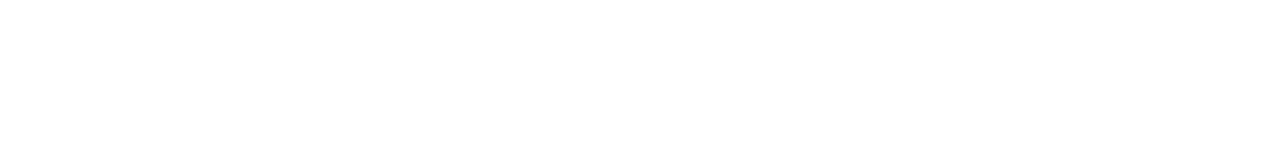
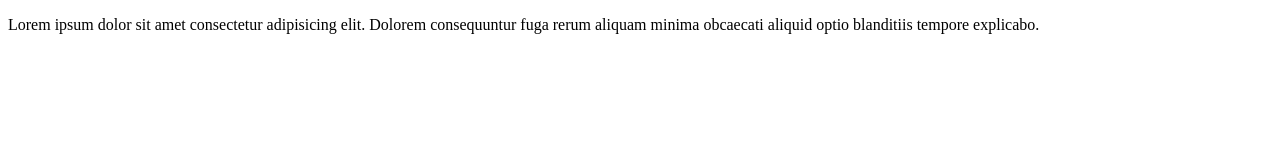
Before and after one commit to Marceloa20/projeto-1, a plain HTML site: page index.html in a window 1280 px wide. Drawn offline with Linux system fonts and the light colour scheme.

Commit message:
Adicionado texto no body

```diff
--- a/index.html
+++ b/index.html
@@ -6,6 +6,6 @@
     <title>Git e GitHub</title>
 </head>
 <body>
-
+    <p>Lorem ipsum dolor sit amet consectetur adipisicing elit. Dolorem consequuntur fuga rerum aliquam minima obcaecati aliquid optio blanditiis tempore explicabo.</p>
 </body>
 </html>
```
